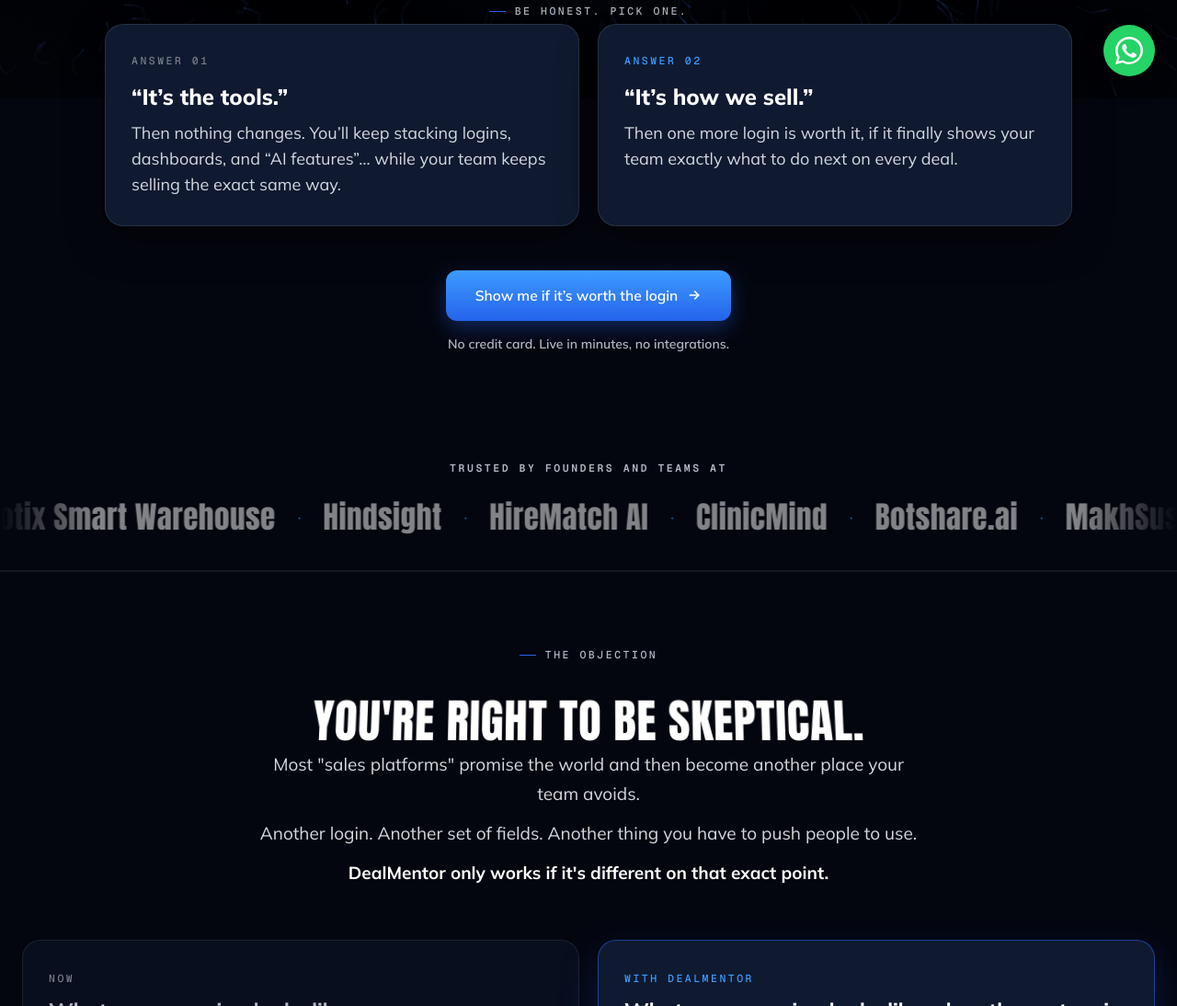
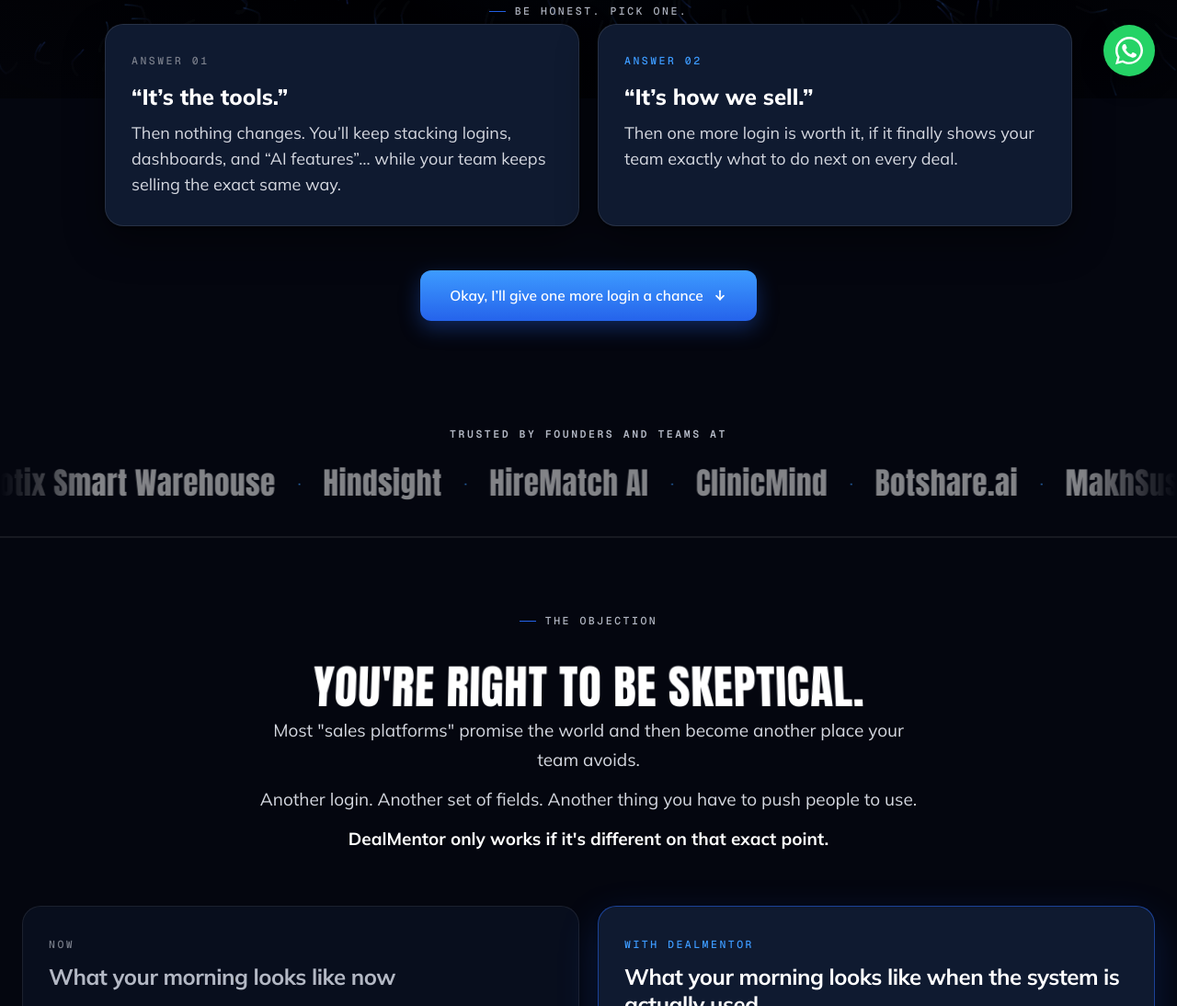
Before and after one commit to TalPaperin/thedealmentor-website, a plain HTML site: page index.html in a window 1280 px wide. Shown: the part 693-1787 px from the top of the page at 92% size. Drawn offline with nearby package versions, Linux system fonts and the light colour scheme; animation ran at ten frames a second.

Commit message:
Preview: Answer 02 CTA scrolls to the skeptical section
Per Sammy: Answer 02's button now reads "Okay, I'll give one more
login a chance" and jumps to "You're right to be skeptical" instead
of going straight to signup. Dropped the no-credit-card line under it
since the button no longer starts a trial.

Co-Authored-By: Claude Opus 5.5 <noreply@anthropic.com>
Claude-Session: https://claude.ai/code/session_01EQ5VKMryWK4LFHzYysG3td

```diff
--- a/index.html
+++ b/index.html
@@ -251,8 +251,7 @@ height="0" width="0" style="display:none;visibility:hidden"></iframe></noscript>
   </div>
 
   <div class="dmw-cta" id="dmwHeroCta" hidden>
-    <a href="https://app.thedealmentor.ai/register" class="btn-primary btn-lg"><span class="dmw-cta-label">Show me if it’s worth the login</span><svg class="dmw-arrow" viewBox="0 0 24 24" aria-hidden="true"><path d="M5 12h14"/><path d="M13 6l6 6-6 6"/></svg></a>
-    <p class="dmw-reassure">No credit card. Live in minutes, no integrations.</p>
+    <a href="#skeptical" class="btn-primary btn-lg">Okay, I’ll give one more login a chance<svg class="dmw-arrow" viewBox="0 0 24 24" aria-hidden="true"><path d="M12 5v14"/><path d="M6 13l6 6 6-6"/></svg></a>
   </div>
 </header>
 
```
